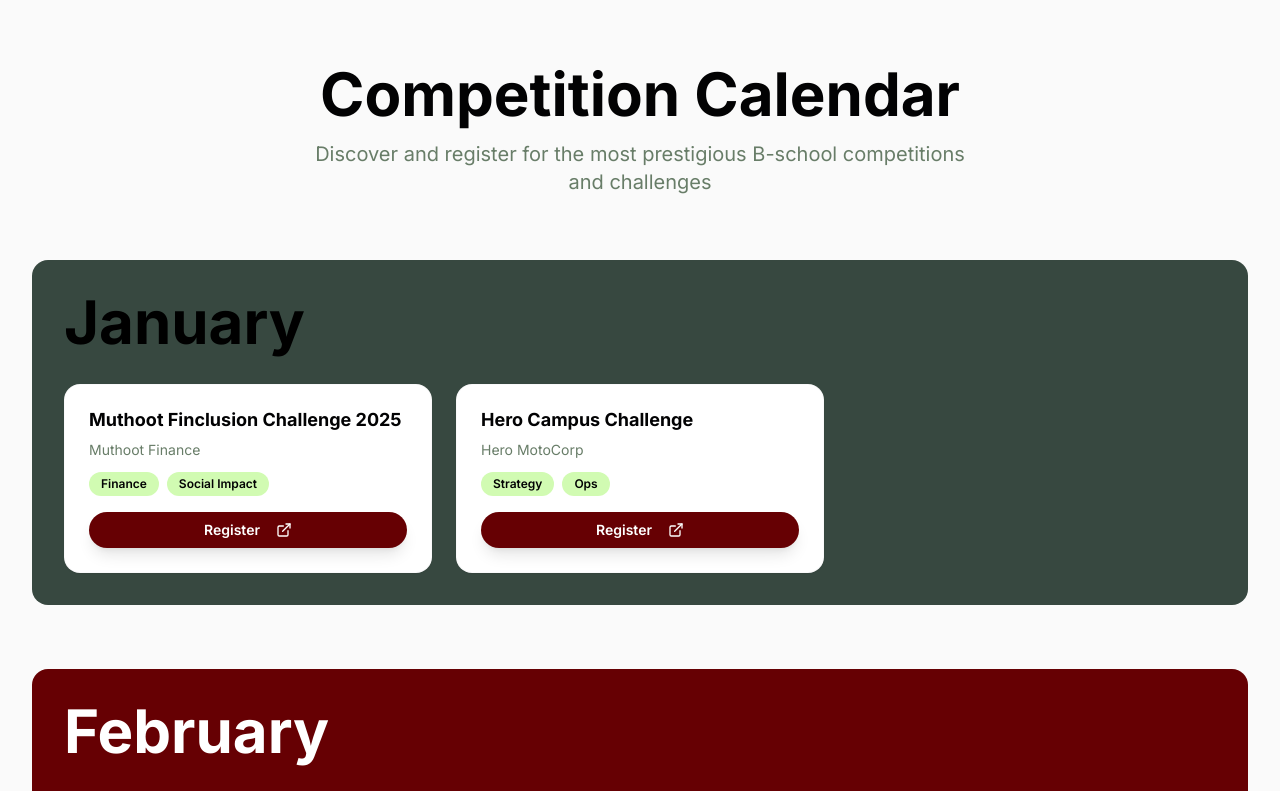
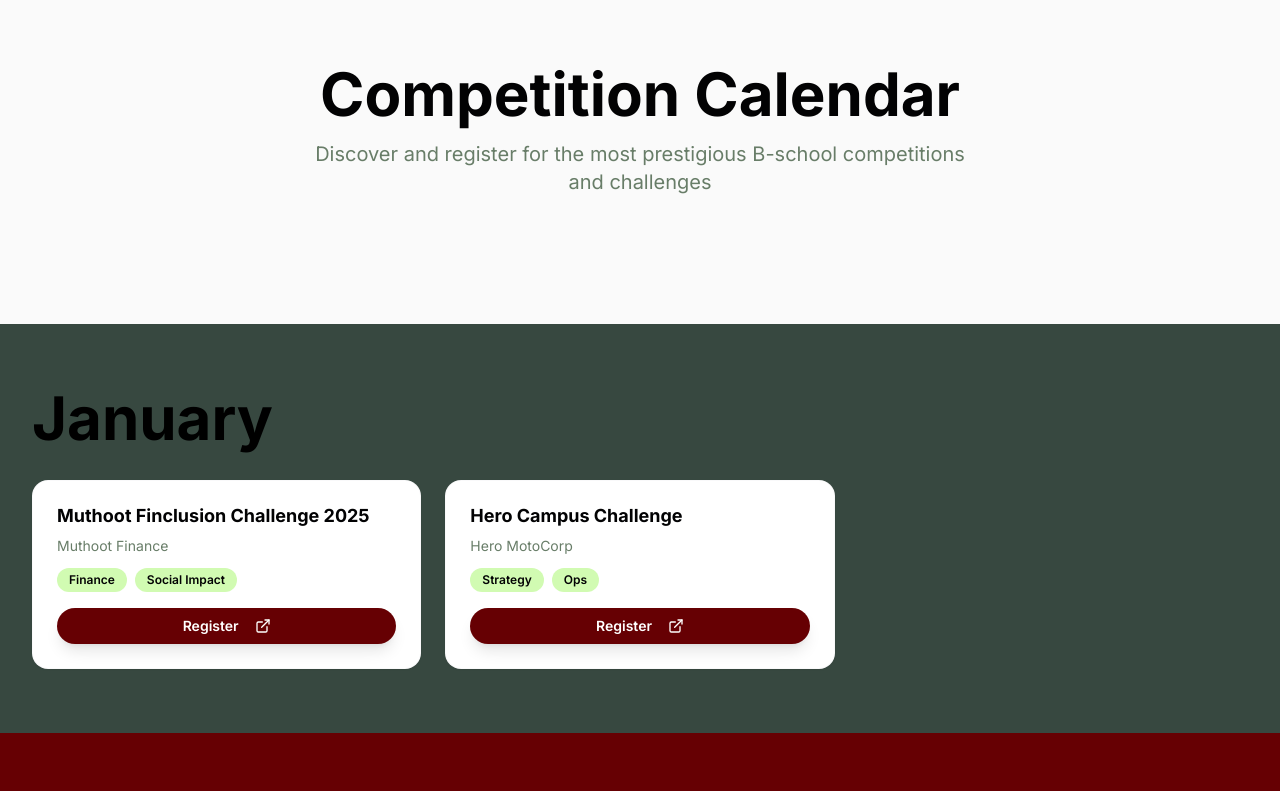
Before and after one commit to shagunsrcc/bold-calendar-canvas, a React (Vite) app: page / in a window 1280 px wide. Shown: the top 791 px of the page. Built offline with nearby package versions, Linux system fonts and the light colour scheme.

Commit message:
Fix: Fullscreen background
Ensure the calendar background spans the entire screen, removing the boxed appearance.

```diff
--- a/src/components/CompetitionCalendar.tsx
+++ b/src/components/CompetitionCalendar.tsx
@@ -348,7 +348,8 @@ const MonthSection: React.FC<{ month: Month; monthIndex: number }> = ({ month, m
   const textClass = (monthIndex % 5 === 1 || monthIndex % 5 === 3) ? 'text-white' : 'text-black';
 
   return (
-    <div className={`${backgroundClass} p-8 rounded-2xl mb-16 transition-all duration-300`}>
+    <section className={`${backgroundClass} w-full py-16 transition-all duration-300`}>
+      <div className="max-w-7xl mx-auto px-4 md:px-8">
         <h2 className={`font-inter text-5xl md:text-6xl font-bold ${textClass} mb-8 text-center md:text-left`}>
           {month.name}
         </h2>
@@ -359,27 +360,28 @@ const MonthSection: React.FC<{ month: Month; monthIndex: number }> = ({ month, m
           ))}
         </div>
       </div>
+    </section>
   );
 };
 
 const CompetitionCalendar: React.FC = () => {
   return (
-    <section className="min-h-screen bg-calendar-bg py-16 px-4 md:px-8">
-      <div className="max-w-7xl mx-auto">
-        <div className="text-center mb-16">
+    <div className="min-h-screen">
+      <div className="bg-calendar-bg py-16 px-4 md:px-8">
+        <div className="max-w-7xl mx-auto text-center">
           <h1 className="font-inter text-5xl md:text-6xl font-bold text-calendar-text mb-4">
             Competition Calendar
           </h1>
-          <p className="font-inter text-xl text-muted-foreground max-w-2xl mx-auto">
+          <p className="font-inter text-xl text-muted-foreground max-w-2xl mx-auto mb-16">
             Discover and register for the most prestigious B-school competitions and challenges
           </p>
+        </div>
       </div>
 
       {competitionData.map((month, index) => (
         <MonthSection key={index} month={month} monthIndex={index} />
       ))}
     </div>
-    </section>
   );
 };
 
```
Lines whose indentation alone changed are shown as unchanged.
